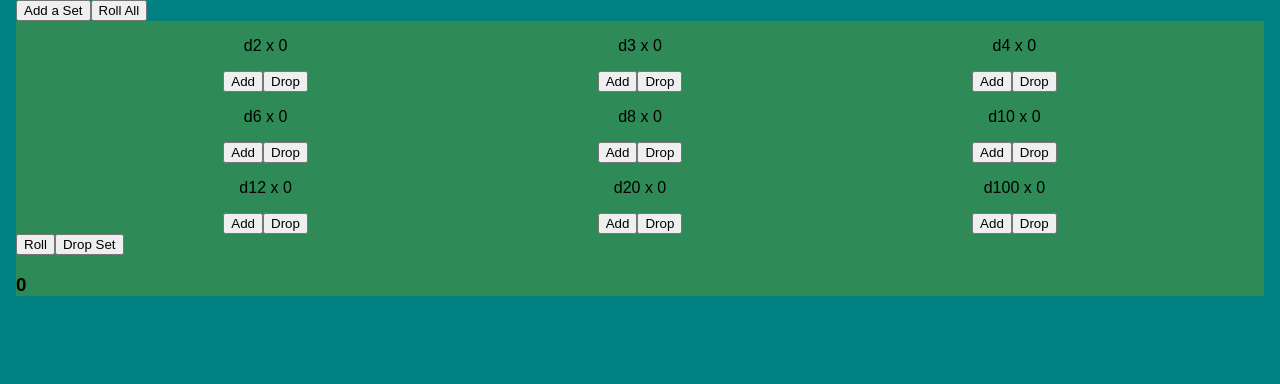
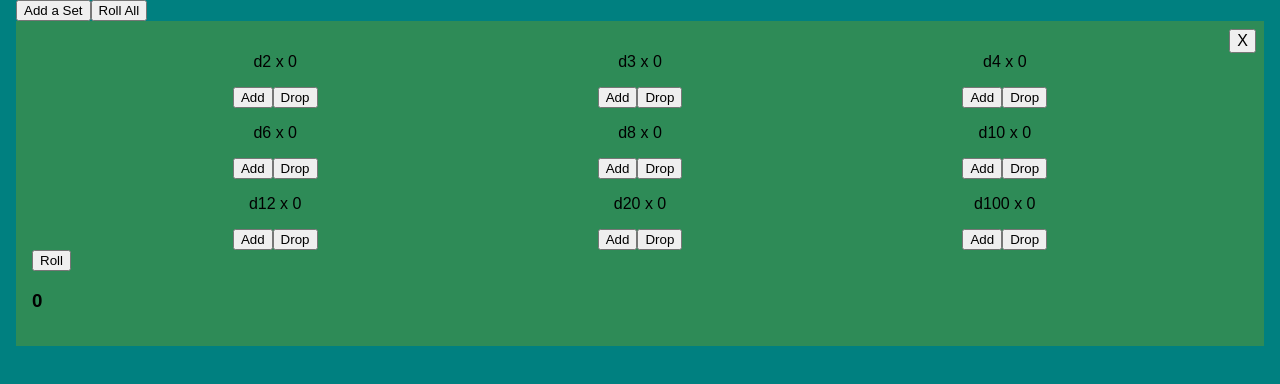
Before and after one commit to dwevins/all-you-need-is-dice, a React (Create React App) app: page / in a window 1280 px wide. Shown: the top 384 px of the page. Built offline with nearby package versions, Linux system fonts and the light colour scheme.

Commit message:
Move set drop btn to top right of set

```diff
--- a/src/App.css
+++ b/src/App.css
@@ -10,8 +10,14 @@
 }
 
 .dice-set {
+  position: relative;
   width: 100%;
+  padding: 1rem;
   background-color: seagreen;
+}
+
+.dice-set:not(:last-child) {
+  margin-bottom: 1rem;
 }
 
 .dice-set .dice-menu {
@@ -20,6 +26,13 @@
   justify-content: center;
 }
 
+.dice-set .drop-btn {
+  position: absolute;
+  top: 0.5rem;
+  right: 0.5rem;
+  font-size: 1rem;
+}
+
 .dice-menu .die-container {
   width: 30%;
   text-align: center;
--- a/src/DiceSet.jsx
+++ b/src/DiceSet.jsx
@@ -14,7 +14,7 @@ export default function DicePanel(props) {
                     )}
                 </div>
                 <button onClick={ () => props.roll() }>Roll</button>
-                <button onClick={ () => props.drop() }>Drop Set</button>
+                <button className="drop-btn" onClick={ () => props.drop() }>X</button>
             </div>
             <section className="results">
                 <h3 className="result">{ props.result }</h3>
```
